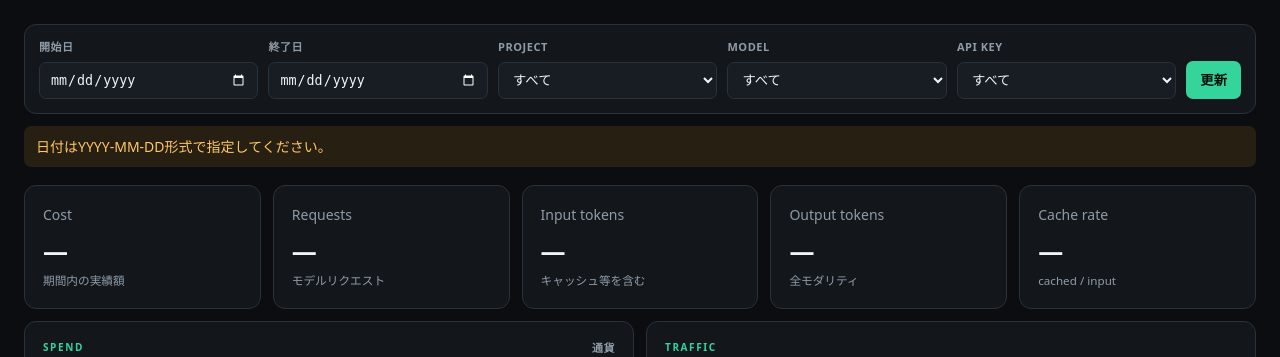
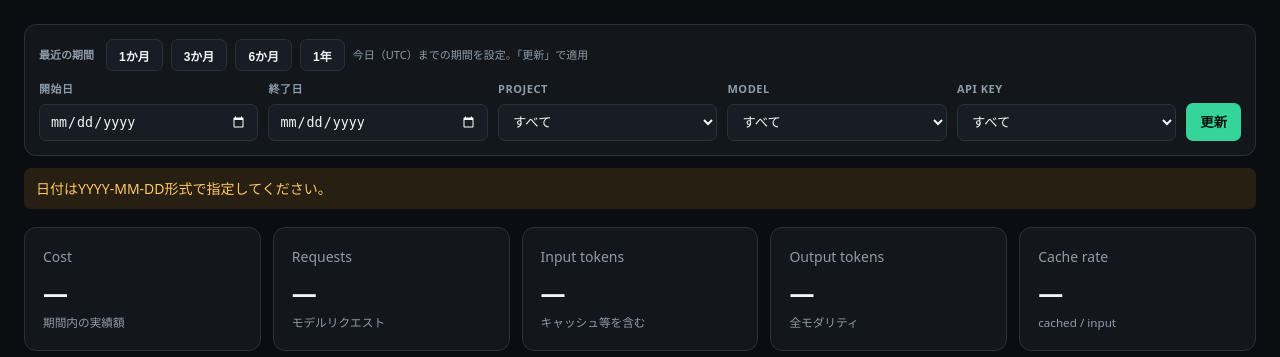
Before and after one commit to kaz-on/ai-usage-dashboard, a FastAPI app: template app/templates/dashboard.html in a window 1280 px wide. Shown: the part 88-445 px from the top of the page. Run offline with FastAPI, Linux system fonts and the light colour scheme; the template is opened without the code that fills it: most values are stand-ins (such as "Sample title", 1, 10 or a date in 2020).

Commit message:
Add recent period presets to dashboard filters

```diff
--- a/app/static/app.css
+++ b/app/static/app.css
@@ -28,6 +28,12 @@ input, select { width: 100%; margin-top: 6px; padding: 9px 10px; color: var(--te
 .button { display: inline-flex; align-items: center; justify-content: center; min-height: 38px; padding: 0 14px; color: #06120e; background: var(--green); border: 0; border-radius: 7px; font-weight: 800; text-decoration: none; cursor: pointer; }
 .button.secondary { color: var(--text); background: var(--panel-2); border: 1px solid var(--line); }
 .button:disabled { opacity: .4; cursor: not-allowed; }
+.period-presets { grid-column: 1 / -1; display: flex; flex-wrap: wrap; align-items: center; gap: 8px; }
+.period-label { color: var(--muted); font-size: 11px; font-weight: 700; margin-right: 4px; }
+.period-preset { min-height: 32px; padding: 0 12px; font-size: 12px; }
+.period-preset[aria-pressed="true"] { color: var(--green); border-color: var(--green); }
+.period-preset:focus-visible { outline: 2px solid var(--blue); outline-offset: 3px; }
+.period-note { color: var(--muted); font-size: 11px; }
 .topbar-actions, .export-actions { display: flex; gap: 8px; align-items: center; }
 .badge { padding: 5px 9px; border: 1px solid var(--line); border-radius: 999px; color: var(--muted); font-size: 11px; }
 .badge.demo { border-color: #73551d; color: var(--amber); }
--- a/app/static/dashboard.js
+++ b/app/static/dashboard.js
@@ -13,6 +13,9 @@ function requiredElement(selector, constructor) {
 }
 
 const form = requiredElement("#filters", HTMLFormElement);
+const fromInput = requiredElement('#filters [name="from"]', HTMLInputElement);
+const toInput = requiredElement('#filters [name="to"]', HTMLInputElement);
+const periodButtons = form.querySelectorAll("button[data-months]");
 const dashboard = requiredElement("#dashboard", HTMLElement);
 const message = requiredElement("#message", HTMLParagraphElement);
 const submitButton = requiredElement("#filter-submit", HTMLButtonElement);
@@ -35,6 +38,23 @@ function params() {
   const searchParams = new URLSearchParams();
   new FormData(form).forEach((value, key) => searchParams.append(key, String(value)));
   return searchParams;
+}
+
+/** @param {number} months @param {Date} [today] */
+function recentPeriod(months, today = new Date()) {
+  const end = new Date(Date.UTC(today.getUTCFullYear(), today.getUTCMonth(), today.getUTCDate()));
+  const start = new Date(end);
+  // Move from the first of the month, then clamp the day for shorter months.
+  start.setUTCDate(1);
+  start.setUTCMonth(start.getUTCMonth() - months);
+  const lastDay = new Date(Date.UTC(start.getUTCFullYear(), start.getUTCMonth() + 1, 0)).getUTCDate();
+  start.setUTCDate(Math.min(end.getUTCDate(), lastDay));
+  return { from: start.toISOString().slice(0, 10), to: end.toISOString().slice(0, 10) };
+}
+
+/** @param {Element | null} selected */
+function selectPeriodButton(selected) {
+  periodButtons.forEach(button => button.setAttribute("aria-pressed", String(button === selected)));
 }
 /** @param {string} text */
 function showMessage(text) { message.textContent = text; message.hidden = !text; }
@@ -562,6 +582,18 @@ function syncStatus(data) {
 function escapeHtml(value) { const node = document.createElement("span"); node.textContent = String(value); return node.innerHTML; }
 
 form.addEventListener("submit", event => { event.preventDefault(); loadDashboard(); });
+periodButtons.forEach(button => {
+  button.addEventListener("click", () => {
+    const period = recentPeriod(Number(button.getAttribute("data-months")));
+    fromInput.value = period.from;
+    toInput.value = period.to;
+    selectPeriodButton(button);
+  });
+});
+[fromInput, toInput].forEach(input => {
+  input.addEventListener("input", () => selectPeriodButton(null));
+  input.addEventListener("change", () => selectPeriodButton(null));
+});
 currencySelect.addEventListener("change", () => { selectedCurrency = currencySelect.value; if (currentData) renderCostViews(currentData); });
 requiredElement("#sync-button", HTMLButtonElement).addEventListener("click", async () => {
   showMessage("");
--- a/app/templates/dashboard.html
+++ b/app/templates/dashboard.html
@@ -23,6 +23,14 @@
 
   <main id="dashboard" aria-busy="true">
     <form id="filters" class="panel filters">
+      <div class="period-presets" role="group" aria-label="期間プリセット" aria-describedby="period-preset-note">
+        <span class="period-label">最近の期間</span>
+        <button class="button secondary period-preset" type="button" data-months="1" aria-pressed="false">1か月</button>
+        <button class="button secondary period-preset" type="button" data-months="3" aria-pressed="false">3か月</button>
+        <button class="button secondary period-preset" type="button" data-months="6" aria-pressed="false">6か月</button>
+        <button class="button secondary period-preset" type="button" data-months="12" aria-pressed="false">1年</button>
+        <span id="period-preset-note" class="period-note">今日（UTC）までの期間を設定。「更新」で適用</span>
+      </div>
       <label>開始日<input type="date" name="from" value="{{ default_from }}"></label>
       <label>終了日<input type="date" name="to" value="{{ default_to }}"></label>
       <label>Project<select name="project_id"><option value="">すべて</option></select></label>
```
Also changed, not shown: README.md.
